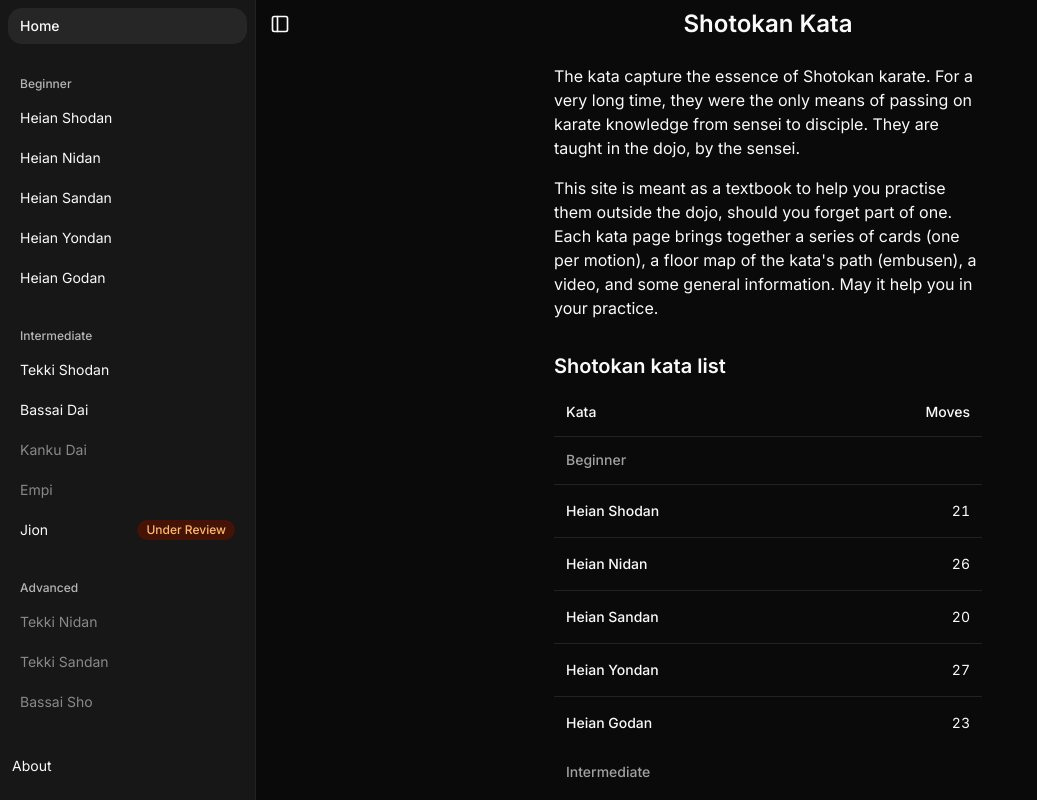
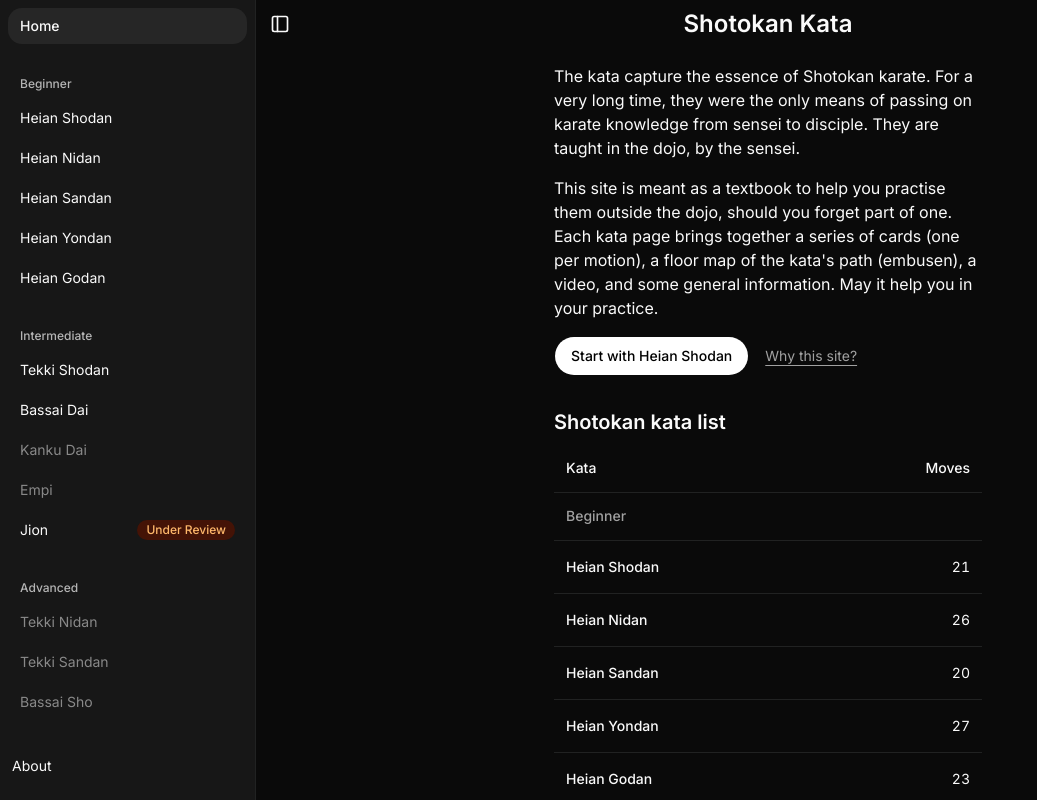
Before and after one commit to cunisia/shotokan-kata-shadcn, a Next.js app: page / in a window 1280 px wide. Shown: the whole page, without its empty margins (0-1037 px from the left). Built offline with nearby package versions, Linux system fonts and the light colour scheme.

Commit message:
feat(home): bring back the Heian Shodan and about CTAs

```diff
--- a/app/page.tsx
+++ b/app/page.tsx
@@ -3,6 +3,7 @@ import type { Metadata } from "next";
 import Link from "next/link";
 import { getAllKataList } from "@/app/data/get-kata";
 import { Badge } from "@/components/ui/badge";
+import { Button } from "@/components/ui/button";
 import {
   Table,
   TableBody,
@@ -96,6 +97,21 @@ export default function Page() {
           (embusen), a video, and some general information. May it help you in
           your practice.
         </p>
+        <div className="flex flex-wrap items-center gap-4">
+          <Button
+            size="lg"
+            nativeButton={false}
+            render={<Link href="/kata/heian-shodan/motions" />}
+          >
+            Start with Heian Shodan
+          </Button>
+          <Link
+            href="/about"
+            className="text-sm text-muted-foreground underline underline-offset-4 hover:text-foreground"
+          >
+            Why this site?
+          </Link>
+        </div>
       </section>
 
       <section aria-labelledby="kata-list" className="flex flex-col gap-2">
```
